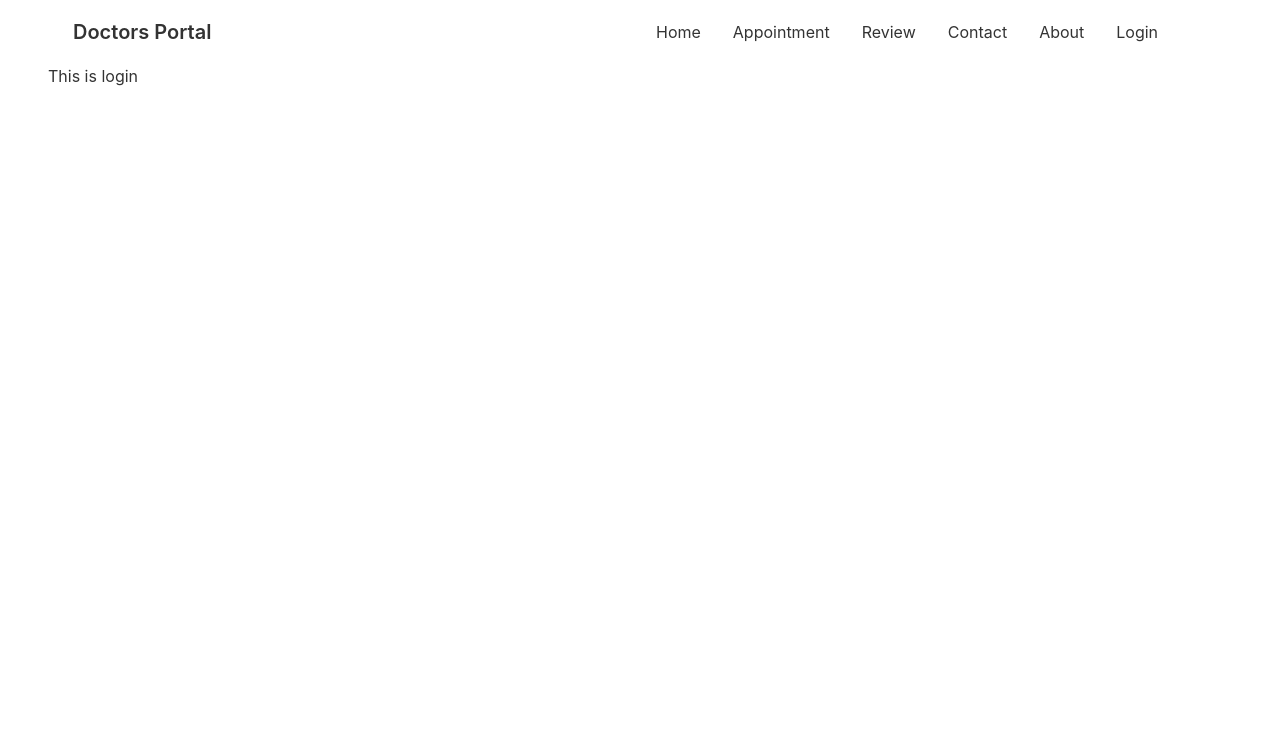
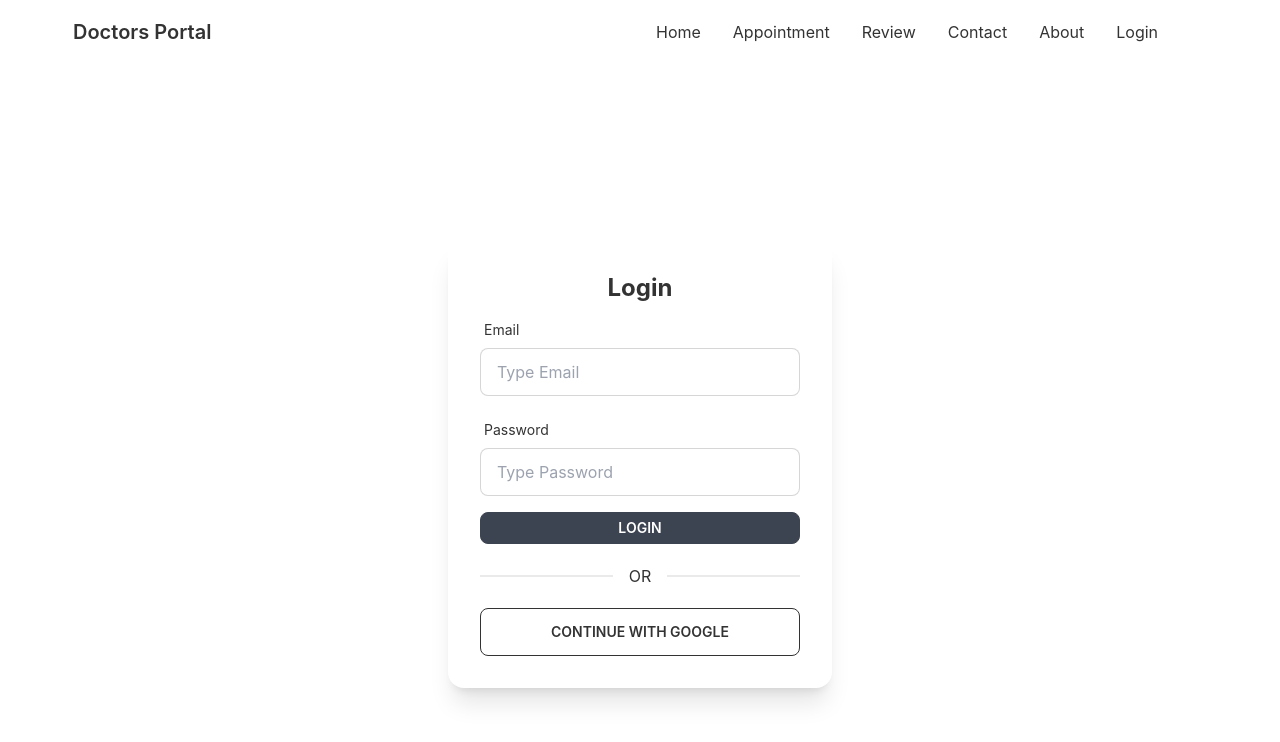
Before and after one commit to Rajesh-107/doctors-portal, a React (Create React App) app: page /login in a window 1280 px wide. Shown: the top 742 px of the page. Built offline with nearby package versions, Linux system fonts and the light colour scheme; no server answers.

Commit message:
Handle Login Error and display loading spinner

```diff
--- a/package.json
+++ b/package.json
@@ -8,9 +8,12 @@
     "@testing-library/user-event": "^13.5.0",
     "daisyui": "^2.14.3",
     "date-fns": "^2.28.0",
+    "firebase": "^9.8.1",
     "react": "^18.1.0",
     "react-day-picker": "^8.0.4",
     "react-dom": "^18.1.0",
+    "react-firebase-hooks": "^5.0.3",
+    "react-hook-form": "^7.31.1",
     "react-router-dom": "^6.3.0",
     "react-scripts": "5.0.1",
     "web-vitals": "^2.1.4"
--- a/src/Pages/Login/Login.js
+++ b/src/Pages/Login/Login.js
@@ -1,10 +1,106 @@
 import React from 'react';
+import { useSignInWithEmailAndPassword, useSignInWithGoogle } from 'react-firebase-hooks/auth';
+import auth from '../../firebase.init';
+import { useForm } from "react-hook-form";
+import Loading from '../Sherad/Loading';
 
 const Login = () => {
+    const [signInWithGoogle, gUser, gLoading, gError] = useSignInWithGoogle(auth);
+    const { register, formState: { errors }, handleSubmit } = useForm();
+    const [ signInWithEmailAndPassword, loading,error,] = useSignInWithEmailAndPassword(auth);
+
+    let signInError;
+
+    if(gLoading || loading){
+        return <Loading></Loading>
+    }
+    if(error || gError){
+        signInError= <p className='text-red-500'> <small>{error?.message || gError?.message} </small> </p>
+    }
+
+
+    if(gUser){
+        console.log(gUser);
+    }
+
+    const onSubmit = data => {
+        console.log(data);
+        signInWithEmailAndPassword(data.email, data.password);
+    }
+
+
+
     return (
-        <div>
-            <h2>This is login</h2>
+        <div className='flex h-screen justify-center items-center'>
+            <div class="card w-96 bg-base-100 shadow-xl">
+                <div class="card-body">
+                   <h2 class="text-center text-2xl font-bold">Login</h2>
+                   <form onSubmit={handleSubmit(onSubmit)}>
+
+                   <div class="form-control w-full max-w-xs">
+                     <label class="label">
+                      <span class="label-text">Email</span>
+                     </label>
+                     <input
+                     type="email"
+                     placeholder="Type Email"
+                     class="input input-bordered w-full max-w-xs"
+                     {...register("email", {
+                         required:{
+                             value:true,
+                             message: 'Email is Required'
+                         },
+                        pattern: {
+                            value: /[a-z0-9]+@[a-z]+\.[a-z]{2,3}/,
+                            message: 'Provide valid Email'
+                        }
+                      })}
+                     />
+                     <label class="label">
+                     {errors.email?.type === 'required' && <span class="label-text-alt text-red-600">{errors.email.message}</span>}
+                     {errors.email?.type === 'pattern' && <span class="label-text-alt text-red-600">{errors.email.message}</span>}
+
+                     </label>
+                    </div>
+
+                    <div class="form-control w-full max-w-xs">
+                     <label class="label">
+                      <span class="label-text">Password</span>
+                     </label>
+                     <input
+                     type="password"
+                     placeholder="Type Password"
+                     class="input input-bordered w-full max-w-xs"
+                     {...register("password", {
+                        required:{
+                             value:true,
+                             message: 'Password is required'
+                         },
+                         minLength: {
+                             value: 6,
+                             message: 'Must be 6 characters or longer'
+                         }
+                      })}
+                     />
+                     <label class="label">
+                     {errors.password?.type === 'required' && <span class="label-text-alt text-red-600">{errors.password.message}</span>}
+                     {errors.password?.type === 'minLength' && <span class="label-text-alt text-red-600">{errors.password.message}</span>}
+
+                     </label>
+                    </div>
+
+
+                    {signInError}
+                     <input className='btn w-full max-w-xs btn-sm text-white' type="submit" value='Login' />
+                    </form>
+
+                <div class="divider">OR</div>
+            <button
+            onClick={() => signInWithGoogle()}
+            class="btn btn-outline">Continue with Google</button>
         </div>
+    </div>
+</div>
     );
 };
 
--- /dev/null
+++ b/src/Pages/Sherad/Loading.js
@@ -0,0 +1,11 @@
+import React from 'react';
+
+const Loading = () => {
+    return (
+        <div class="flex items-center justify-center ">
+    <div class="w-16 h-16 border-b-2 border-gray-900 rounded-full animate-spin"></div>
+</div>
+    );
+};
+
+export default Loading;
--- a/src/Pages/Sherad/PrimaryButton.js
+++ b/src/Pages/Sherad/PrimaryButton.js
@@ -1,9 +1,10 @@
 import React from 'react';
 
 const PrimaryButton = ({ children }) => {
-    return ( <div>
+    return (
+    <div>
        <button className = "btn btn-primary uppercase text-white font-bold bg-gradient-to-r from-secondary to-primary py-2" > { children } </button>
-       </div>
+    </div>
     );
 };
 
--- /dev/null
+++ b/src/firebase.init.js
@@ -0,0 +1,22 @@
+// Import the functions you need from the SDKs you need
+import { initializeApp } from "firebase/app";
+import { getAuth } from "firebase/auth";
+// TODO: Add SDKs for Firebase products that you want to use
+// https://firebase.google.com/docs/web/setup#available-libraries
+
+// Your web app's Firebase configuration
+const firebaseConfig = {
+    apiKey: process.env.REACT_APP_API_KEY,
+    authDomain: process.env.REACT_APP_AUTH_DOMAIN,
+    projectId: process.env.REACT_APP_PROJECT_ID,
+    storageBucket: process.env.REACT_APP_STORAGE_BUCKET,
+    messagingSenderId: process.env.REACT_APP_MESSAGINGSENDER_ID,
+    appId: process.env.REACT_APP_APP_ID
+};
+
+// Initialize Firebase
+const app = initializeApp(firebaseConfig);
+
+const auth = getAuth(app);
+
+export default auth;
```
Also changed, not shown: 1 other file (tests, documents, lock files or other folders).
